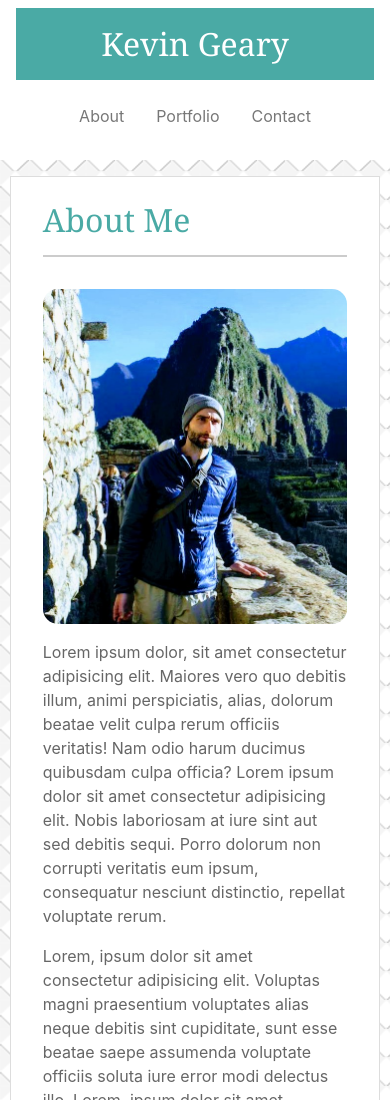
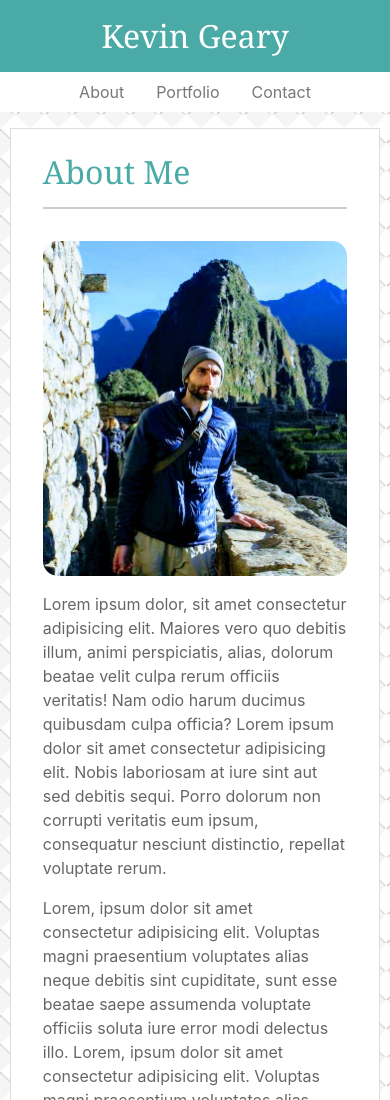
Before and after one commit to kgeary/bootstrap-portfolio, a plain HTML site: page index.html in a window 390 px wide. Shown: the top 1100 px of the page. Drawn offline with nearby package versions, Linux system fonts and the light colour scheme.

Commit message:
Set max-width for content container to 760px, fix navbar padding to match examples

```diff
--- a/assets/css/style.css
+++ b/assets/css/style.css
@@ -13,6 +13,7 @@ body, wrapper {
  }
 
 section {
+    max-width: 760px;
     background-color: #fff;
     border: 1px solid #dddddd;
     box-sizing: border-box;
@@ -135,8 +136,8 @@ footer {
     }
 }
 
-/* When screen is 640px or less */
-@media screen and (max-width: 640px) {
+/* When screen is 650px or less */
+@media screen and (max-width: 650px) {
     .navbar-brand, .navbar-nav {
         width: 100%;
         text-align: center;
@@ -147,6 +148,11 @@ footer {
         padding: 0;
     }
 
+    .nav-item {
+        padding-bottom: 0;
+        padding-top: 0;
+    }
+
     .profile-image {
         float: none;
         width: 100%;
--- a/index.html
+++ b/index.html
@@ -14,7 +14,7 @@
 <body>
     <wrapper class="d-flex flex-column">
         <header>
-            <nav class="navbar navbar-expand-md">
+            <nav class="navbar navbar-expand-md p-0">
                 <div class="container-md px-0">
                     <div class="navbar-brand h1">Kevin Geary</div>
                     <ul class="navbar-nav flex-row">
```
